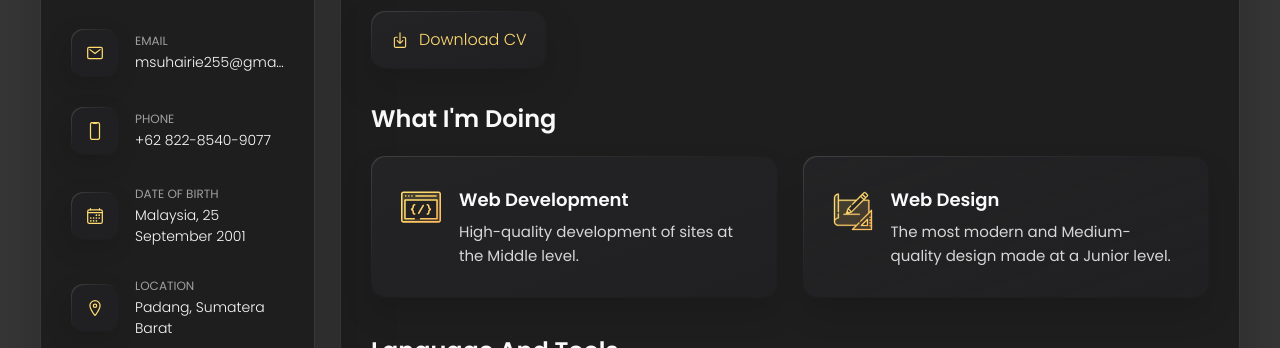
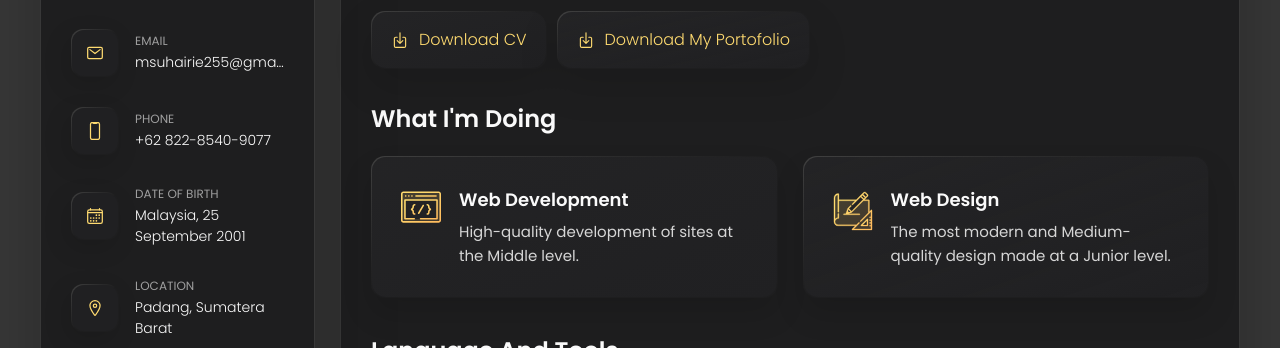
Before and after one commit to MSuhairie/Portfolio-MSuhairie, a plain HTML site: page index.html in a window 1280 px wide. Shown: the part 423-771 px from the top of the page. Drawn offline with nearby package versions, Linux system fonts and the light colour scheme.

Commit message:
update link drive portofolio

```diff
--- a/index.html
+++ b/index.html
@@ -160,6 +160,13 @@
             <button class="form-btn" style="float: left;">
               <ion-icon name="download-outline"></ion-icon>
               <span>Download CV</span>
+            </button>
+          </a>
+
+          <a href="https://drive.google.com/file/d/1PB0Svb5DgeXR3pb4NyIFUrTp0EsjWmNu/view?usp=sharing"  target='_blank'>
+            <button class="form-btn" style="float: left; margin-left: 10px;">
+              <ion-icon name="download-outline"></ion-icon>
+              <span>Download My Portofolio</span>
             </button>
           </a>
         </section>
```
